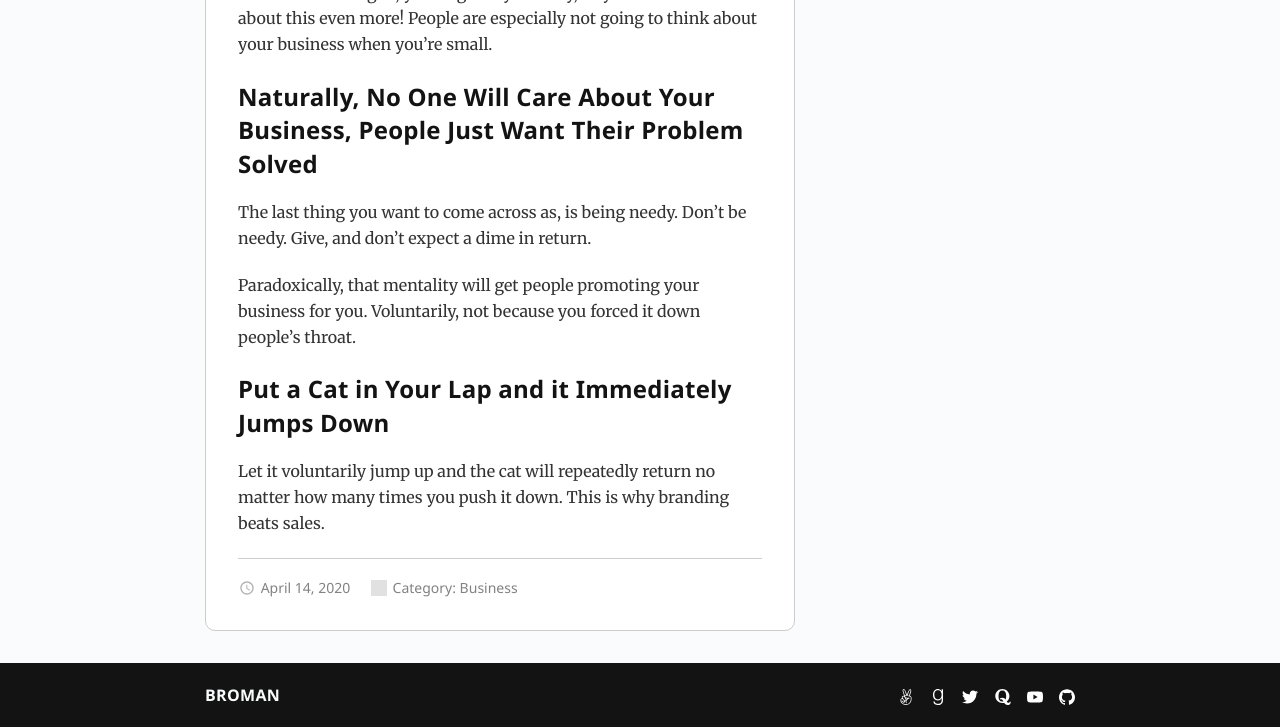
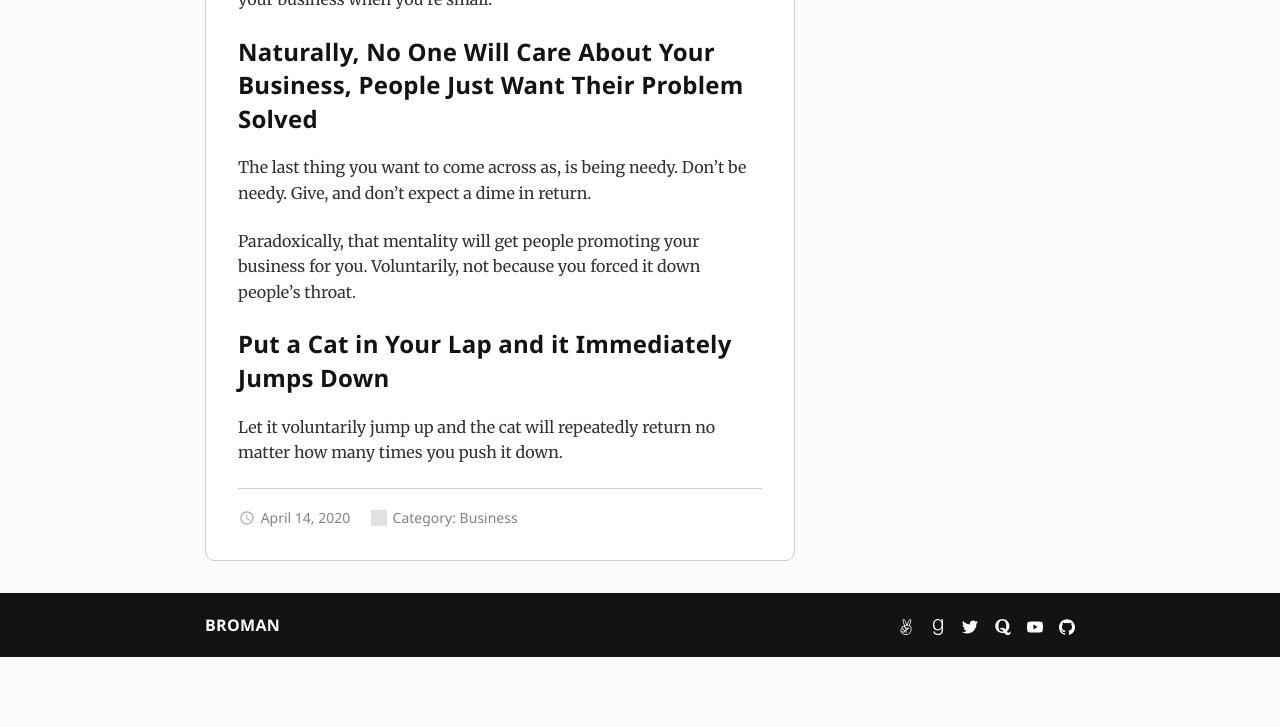
Before and after one commit to gdbroman/broman.blog, a Jekyll site: the page built from _posts/2020/2020-04-14-branding-beats-sales.md, in a window 1280 px wide and 900 px high, scrolled down 849 px, cut to the strip 173-900 px from the top of the window. Built offline with Jekyll 4.4.1, drawn with Linux system fonts in a browser that asks for light colours; after the commit the page ends 1679 px from its top, so only the background shows below that; some of the changed text lies outside the part shown; grey boxes are pictures that could not be loaded.

Commit message:
revision

```diff
--- a/_posts/2020/2020-04-14-branding-beats-sales.md
+++ b/_posts/2020/2020-04-14-branding-beats-sales.md
@@ -22,4 +22,4 @@ Paradoxically, that mentality will get people promoting your business for you. V
 
 ## Put a Cat in Your Lap and it Immediately Jumps Down
 
-Let it voluntarily jump up and the cat will repeatedly return no matter how many times you push it down. This is why branding beats sales.
+Let it voluntarily jump up and the cat will repeatedly return no matter how many times you push it down.
```
Also changed, not shown: other parts of _posts/2020/2020-04-14-branding-beats-sales.md (+1 -1 lines).
